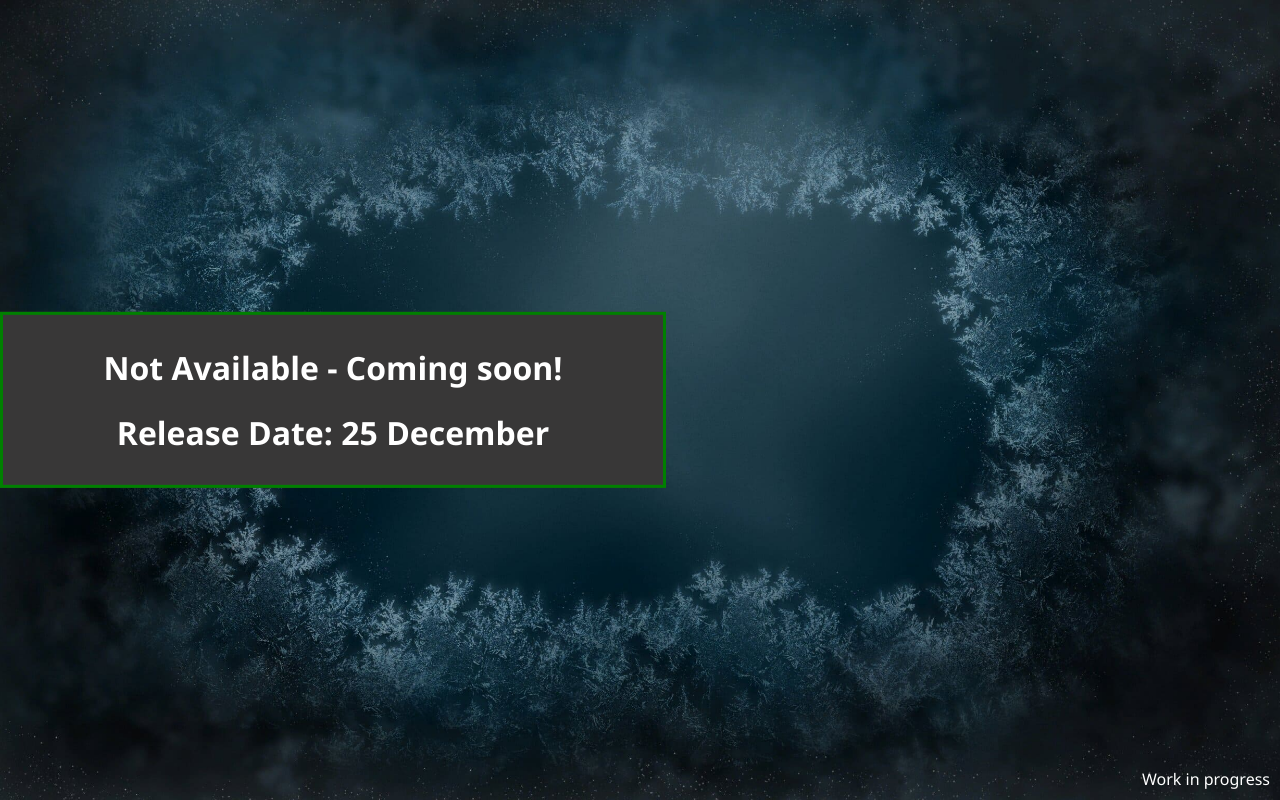
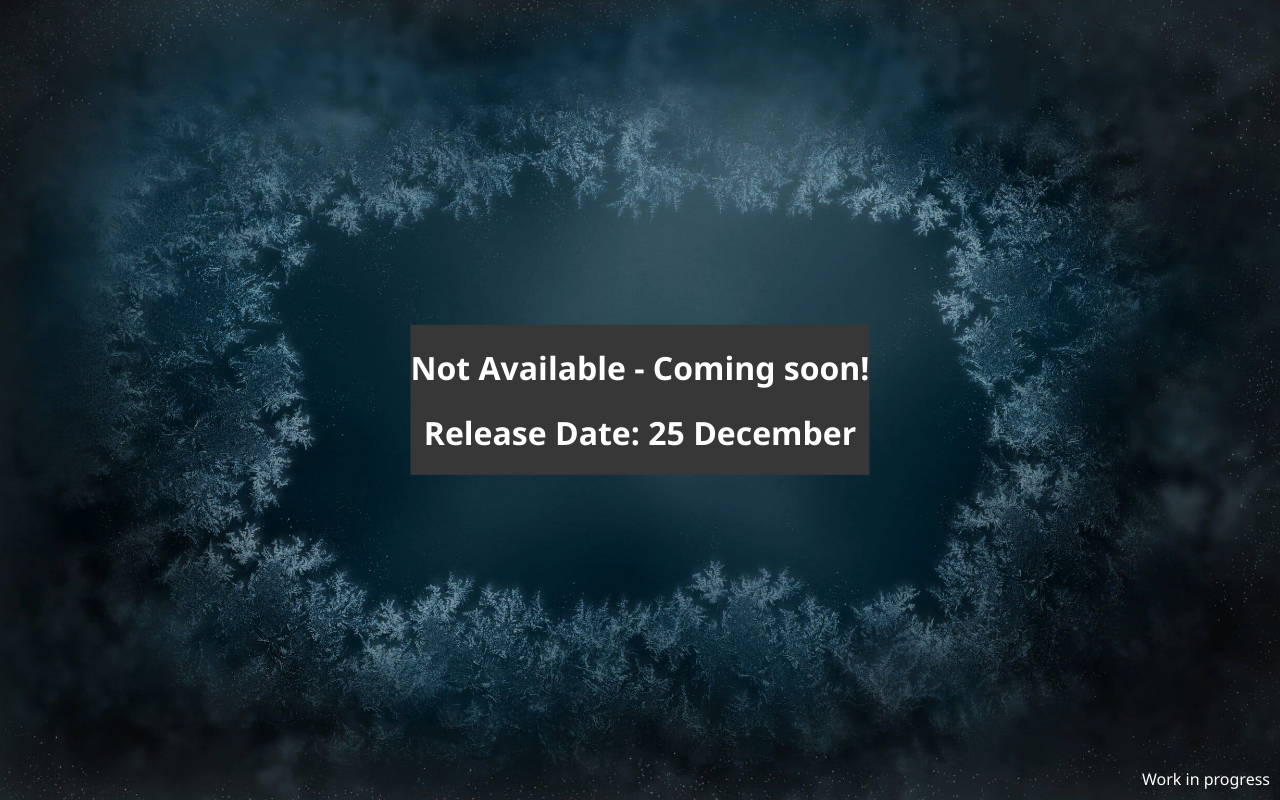
Before and after one commit to moddedR6Team/coming-soon-page, a plain HTML site: page index.html in a window 1280 px wide. Drawn offline with Linux system fonts and the light colour scheme.

Commit message:
Update index.html

```diff
--- a/index.html
+++ b/index.html
@@ -6,6 +6,14 @@
   top: 50%;
   -ms-transform: translateY(-50%);
   transform: translateY(-50%);
+}
+.center-x {
+  margin: 0;
+  position: absolute;
+  top: 50%;
+  left: 50%;
+  -ms-transform: translate(-50%, -50%);
+  transform: translate(-50%, -50%);
 }
 </style>
 <head>
@@ -42,7 +50,7 @@
 
         </nav>
     </header>
-    <div class="center white vertical-center">
+    <div class="center-x white vertical-center">
         <h1 class="center-text">Not Available - Coming soon!</h1>
         <h1 class="center-text">Release Date: 25 December</h1>
        <!--  <div id="countdown" class="center-text">
```
